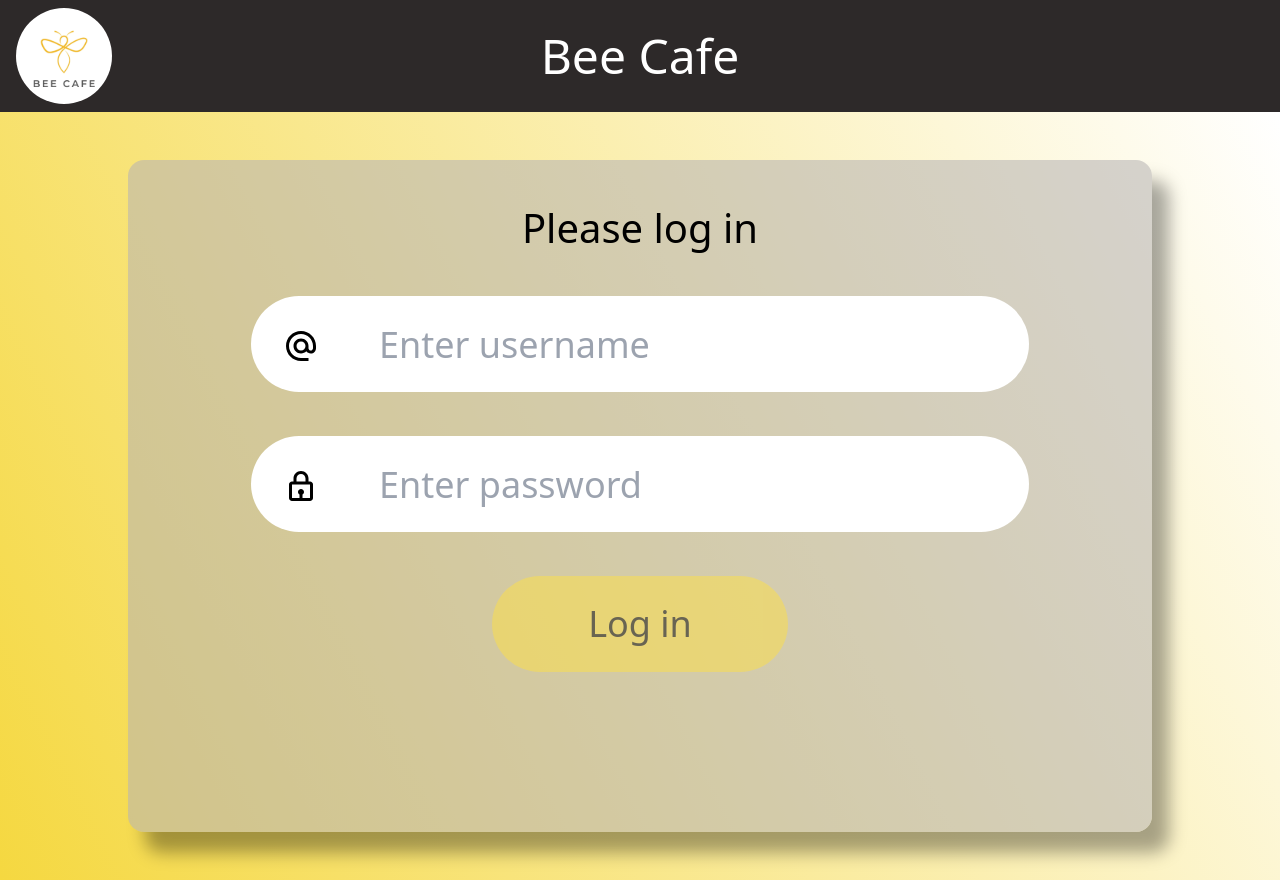
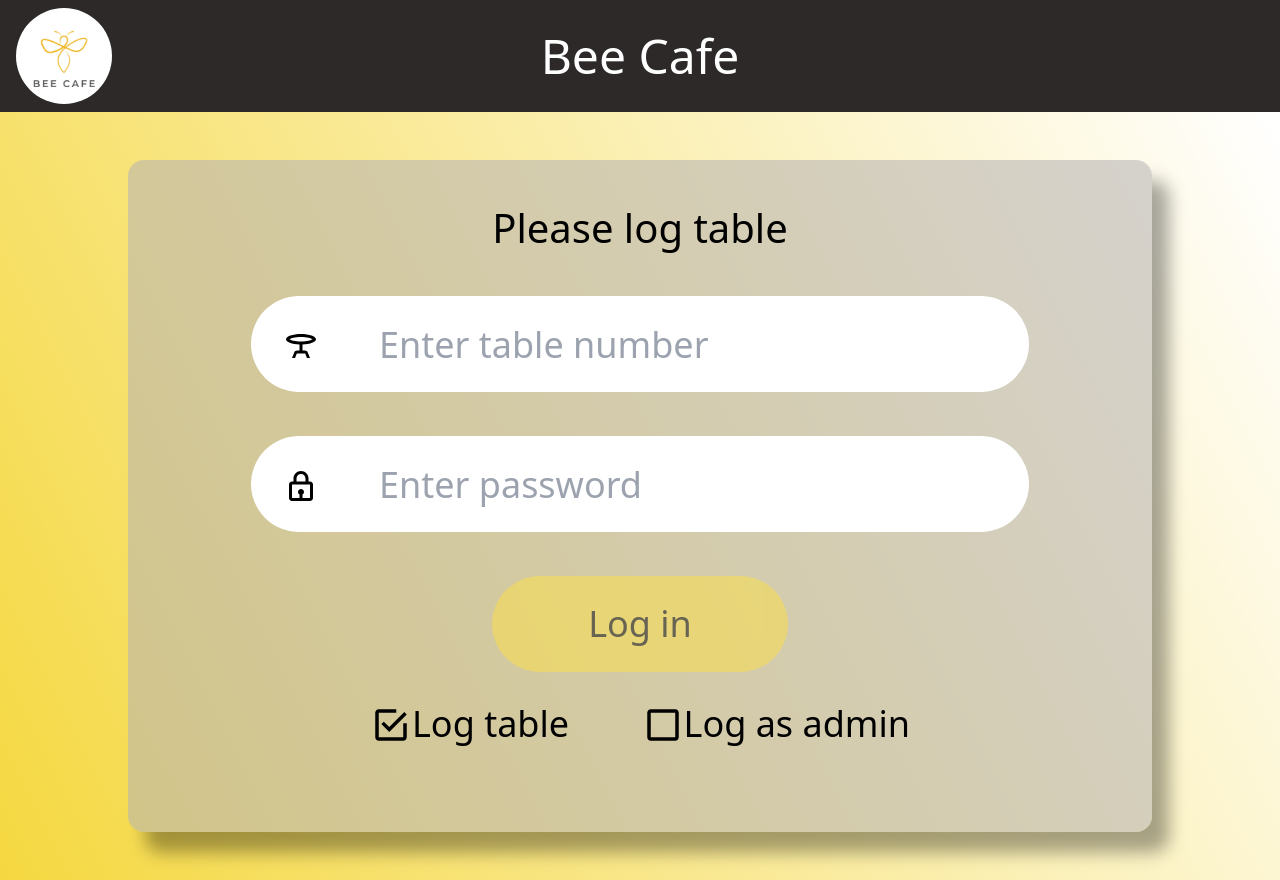
Before and after one commit to BeeCoders-Projects/restaurant-automation-client, a React (Create React App) app: page /auth in a window 1280 px wide. Built offline with nearby package versions, Linux system fonts and the light colour scheme.

Commit message:
Improved form validation. Added logIn variants.

```diff
--- a/src/pages/LoginPage.js
+++ b/src/pages/LoginPage.js
@@ -1,16 +1,18 @@
-import {MdAlternateEmail} from "react-icons/md";
+import {MdOutlineTableBar} from "react-icons/md";
 import {BiLock} from "react-icons/bi";
 import Button from "../components/Button";
 import {useDispatch, useSelector} from 'react-redux';
 import {checkIsAuth, loginUser} from '../redux/features/auth/authSlice'
 import React, {useEffect, useState} from "react";
 import {useNavigate} from "react-router-dom";
+import {IoMdCheckboxOutline, IoMdSquareOutline} from "react-icons/io";
+import {HiOutlineMail} from "react-icons/hi";
 
 function LoginPage(){
     const [username, setUsername] = useState('');
     const [password, setPassword] = useState('');
-    const [usernameError, setUsernameError] = useState(false);
-    const [passwordError, setPasswordError] = useState(false);
+    const [error, setError] = useState(false);
+    const [isAdminLogin, setIsAdminLogin] = useState(false);
 
     const { status } = useSelector((state) => state.auth)
     const isAuth = useSelector(checkIsAuth)
@@ -21,33 +23,42 @@ function LoginPage(){
         if (isAuth) navigate('/')
     }, [isAuth, navigate])
 
+    const isUsernameValid = () => {
+        return !Boolean(username.length < 1
+        || username.length > 40
+        || username.includes(" ")
+        || isAdminLogin? !username.includes("@"): false)
+    }
+    const isPasswordValid = () => {
+        return !Boolean(password.length < 8
+            || password.length > 40
+            || password.includes(" "))
+    }
+
     const handleSubmit = () => {
-        if(username.length < 1 || username.length > 40 || username.includes(" ")){
-            setUsernameError(true)
-        }if(password.length < 8 || password.length > 40 || password.includes(" ")){
-            setPasswordError(true)
-        }
-        else {
+        if(isUsernameValid() && isPasswordValid()){
             try {
                 dispatch(loginUser({ username, password }))
             } catch (error) {
                 console.log(error)
             }
+        }else {
+            setError(true)
         }
     }
     return(
         <form onSubmit={(e) => e.preventDefault()} className="relative flex items-center flex-col">
-            <h2 className="mb-12 text-[40px]">Please log in</h2>
+            <h2 className="mb-12 text-[40px]">{isAdminLogin?"Please log in":"Please log table"}</h2>
             <p className="absolute text-2xl py-2 text-red-600 top-10">{status}</p>
             <div className="flex flex-col mb-11">
                 <div className="relative flex flex-col mb-11">
-                    <MdAlternateEmail className="absolute top-8 left-8"/>
+                    {isAdminLogin?<HiOutlineMail className="absolute top-8 left-8"/>:<MdOutlineTableBar className="absolute top-8 left-8"/>}
                     <input type="text"
                            value={username}
                            onChange={(e) => setUsername(e.target.value)}
-                           placeholder="Enter username"
-                           className={`rounded-full px-32 h-24 ${usernameError ? "border-2 border-red-500" : ""}`}/>
-                    {usernameError ?
+                           placeholder={isAdminLogin?"Enter email":"Enter table number"}
+                           className={`rounded-full px-32 h-24 ${error&&!isUsernameValid() ? "border-2 border-red-500" : ""}`}/>
+                    {error&&!isUsernameValid() ?
                         <label className="absolute top-24 ml-8 text-red-600 text-2xl">*Username is in wrong format</label>:""}
                 </div>
                 <div className="relative flex flex-col ">
@@ -56,8 +67,8 @@ function LoginPage(){
                            value={password}
                            onChange={(e) => setPassword(e.target.value)}
                            placeholder="Enter password"
-                           className={`rounded-full px-32 h-24 ${passwordError ? "border-2 border-red-500" : ""}`}/>
-                    {passwordError ?
+                           className={`rounded-full px-32 h-24 ${error&&!isPasswordValid() ? "border-2 border-red-500" : ""}`}/>
+                    {error&&!isPasswordValid() ?
                     <label className="absolute top-24 ml-8 text-red-600 text-2xl">*Password is in wrong format</label>:""}
                 </div>
             </div>
@@ -67,6 +78,16 @@ function LoginPage(){
                 onClick={handleSubmit}
                 className={`h-24 px-24 ${username&&password? "hover:bg-yellow-400" : "opacity-50"}`}
             >Log in</Button>
+            <div className="flex mt-8 w-[540px] justify-between">
+                <div className="flex" onClick={() => setIsAdminLogin(false)}>
+                    {isAdminLogin?  <IoMdSquareOutline size="42"/> : <IoMdCheckboxOutline size="42"/>}
+                    <label>Log table</label>
+                </div>
+                <div className="flex" onClick={() => setIsAdminLogin(true)}>
+                    {isAdminLogin?  <IoMdCheckboxOutline size="42"/> : <IoMdSquareOutline size="42"/>}
+                    <label>Log as admin</label>
+                </div>
+            </div>
         </form>
     )
 }
```
